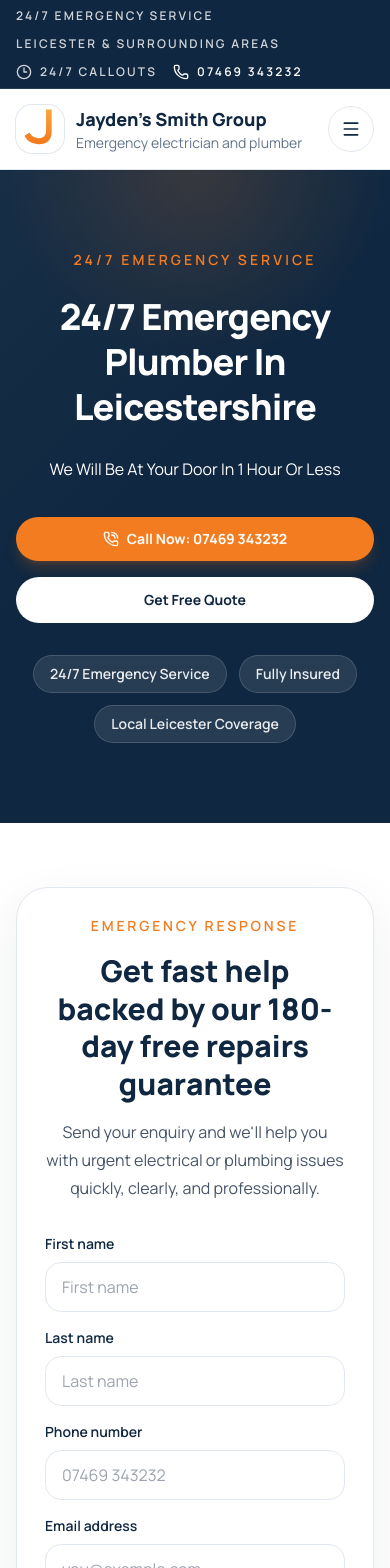
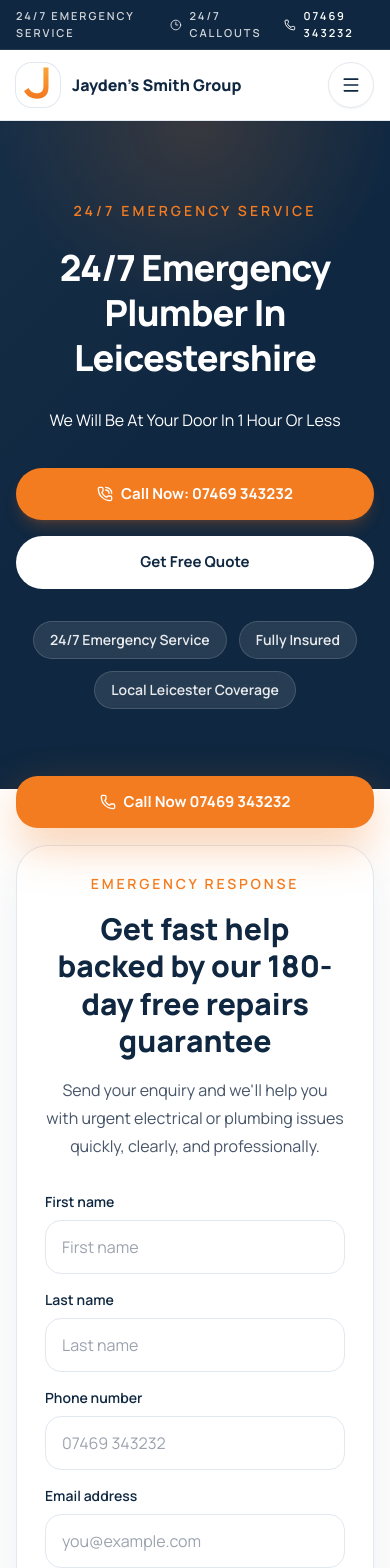
Before and after one commit to jmachipisa18/jaydens-smith-group, a React (Vite) app: page /emergency-plumbing in a window 390 px wide. Shown: the top 1568 px of the page. Built offline with nearby package versions, Linux system fonts and the light colour scheme.

Commit message:
Mobile UX polish and sticky call improvements

```diff
--- a/src/components/EnquiryFormSection.tsx
+++ b/src/components/EnquiryFormSection.tsx
@@ -141,10 +141,11 @@ export function EnquiryFormSection({
               <input
                 required
                 ref={firstNameRef}
+                autoComplete="given-name"
                 name="firstName"
                 value={values.firstName}
                 onChange={(event) => updateField('firstName', event.target.value)}
-                className="w-full rounded-2xl border border-slate-200 px-4 py-3 outline-none transition focus:border-brand-orange focus:ring-2 focus:ring-orange-100"
+                className="min-h-[54px] w-full rounded-2xl border border-slate-200 px-4 py-3.5 text-base outline-none transition focus:border-brand-orange focus:ring-2 focus:ring-orange-100"
                 placeholder="First name"
               />
               {errors.firstName ? <p className="mt-2 text-sm font-medium text-red-600">{errors.firstName}</p> : null}
@@ -154,10 +155,11 @@ export function EnquiryFormSection({
               <input
                 required
                 ref={lastNameRef}
+                autoComplete="family-name"
                 name="lastName"
                 value={values.lastName}
                 onChange={(event) => updateField('lastName', event.target.value)}
-                className="w-full rounded-2xl border border-slate-200 px-4 py-3 outline-none transition focus:border-brand-orange focus:ring-2 focus:ring-orange-100"
+                className="min-h-[54px] w-full rounded-2xl border border-slate-200 px-4 py-3.5 text-base outline-none transition focus:border-brand-orange focus:ring-2 focus:ring-orange-100"
                 placeholder="Last name"
               />
               {errors.lastName ? <p className="mt-2 text-sm font-medium text-red-600">{errors.lastName}</p> : null}
@@ -168,9 +170,12 @@ export function EnquiryFormSection({
                 required
                 ref={phoneRef}
                 name="phone"
+                type="tel"
+                autoComplete="tel"
+                inputMode="tel"
                 value={values.phone}
                 onChange={(event) => updateField('phone', event.target.value)}
-                className="w-full rounded-2xl border border-slate-200 px-4 py-3 outline-none transition focus:border-brand-orange focus:ring-2 focus:ring-orange-100"
+                className="min-h-[54px] w-full rounded-2xl border border-slate-200 px-4 py-3.5 text-base outline-none transition focus:border-brand-orange focus:ring-2 focus:ring-orange-100"
                 placeholder="07469 343232"
               />
               {errors.phone ? <p className="mt-2 text-sm font-medium text-red-600">{errors.phone}</p> : null}
@@ -182,9 +187,11 @@ export function EnquiryFormSection({
                 type="email"
                 ref={emailRef}
                 name="email"
+                autoComplete="email"
+                inputMode="email"
                 value={values.email}
                 onChange={(event) => updateField('email', event.target.value)}
-                className="w-full rounded-2xl border border-slate-200 px-4 py-3 outline-none transition focus:border-brand-orange focus:ring-2 focus:ring-orange-100"
+                className="min-h-[54px] w-full rounded-2xl border border-slate-200 px-4 py-3.5 text-base outline-none transition focus:border-brand-orange focus:ring-2 focus:ring-orange-100"
                 placeholder="you@example.com"
               />
               {errors.email ? <p className="mt-2 text-sm font-medium text-red-600">{errors.email}</p> : null}
@@ -196,7 +203,7 @@ export function EnquiryFormSection({
                 name="serviceNeeded"
                 value={values.serviceNeeded}
                 onChange={(event) => updateField('serviceNeeded', event.target.value)}
-                className="w-full rounded-2xl border border-slate-200 bg-white px-4 py-3 outline-none transition focus:border-brand-orange focus:ring-2 focus:ring-orange-100"
+                className="min-h-[54px] w-full rounded-2xl border border-slate-200 bg-white px-4 py-3.5 text-base outline-none transition focus:border-brand-orange focus:ring-2 focus:ring-orange-100"
               >
                 <option value="" disabled>
                   Select a service
--- a/src/components/HeroLeadForm.tsx
+++ b/src/components/HeroLeadForm.tsx
@@ -52,21 +52,21 @@ export function HeroLeadForm() {
   }
 
   return (
-    <div className="w-full max-w-3xl rounded-[2rem] bg-white p-6 text-brand-navy shadow-[0_30px_80px_rgba(8,22,38,0.28)] sm:p-8">
-      <div className="max-w-2xl">
+    <div className="w-full max-w-2xl rounded-[2rem] bg-white/98 p-5 text-brand-navy shadow-[0_30px_80px_rgba(8,22,38,0.28)] backdrop-blur-sm sm:p-8">
+      <div className="max-w-xl text-center sm:text-left">
         <p className="text-sm font-semibold uppercase tracking-[0.22em] text-brand-orange">Get Started</p>
-        <h1 className="mt-3 text-3xl font-extrabold tracking-tight sm:text-4xl">
+        <h1 className="mt-3 text-[1.95rem] font-extrabold tracking-tight sm:text-4xl">
           Tell us what you need and we&apos;ll get you to the right next step.
         </h1>
       </div>
 
-      <form className="mt-6 grid gap-4 lg:grid-cols-[1.7fr_0.9fr_auto] lg:items-start" onSubmit={handleSubmit} noValidate>
+      <form className="mt-6 grid gap-4 lg:grid-cols-[1.6fr_0.95fr_auto] lg:items-start" onSubmit={handleSubmit} noValidate>
         <label className="block">
           <span className="mb-2 block text-sm font-semibold">I need help with…</span>
           <select
             value={values.service}
             onChange={(event) => updateField('service', event.target.value)}
-            className="w-full rounded-2xl border border-slate-200 bg-white px-4 py-3.5 text-base outline-none transition focus:border-brand-orange focus:ring-2 focus:ring-orange-100"
+            className="min-h-[54px] w-full rounded-2xl border border-slate-200 bg-white px-4 py-3.5 text-base outline-none transition focus:border-brand-orange focus:ring-2 focus:ring-orange-100"
           >
             <option value="" disabled>
               I need help with…
@@ -89,19 +89,21 @@ export function HeroLeadForm() {
           <input
             value={values.postcode}
             onChange={(event) => updateField('postcode', event.target.value)}
-            className="w-full rounded-2xl border border-slate-200 px-4 py-3.5 text-base uppercase outline-none transition focus:border-brand-orange focus:ring-2 focus:ring-orange-100"
+            autoComplete="postal-code"
+            inputMode="text"
+            className="min-h-[54px] w-full rounded-2xl border border-slate-200 px-4 py-3.5 text-base uppercase outline-none transition focus:border-brand-orange focus:ring-2 focus:ring-orange-100"
             placeholder="LE1 1AA"
           />
           {errors.postcode ? <p className="mt-2 text-sm font-medium text-red-600">{errors.postcode}</p> : null}
         </label>
 
-        <button type="submit" className="primary-button h-[54px] w-full justify-center self-end px-8 lg:w-auto">
+        <button type="submit" className="primary-button w-full justify-center self-end px-8 lg:w-auto">
           Get Started
           <ArrowRight className="h-4 w-4" />
         </button>
       </form>
 
-      <div className="mt-5 inline-flex flex-wrap items-center gap-3 rounded-[1.25rem] border border-slate-200 bg-slate-50 px-4 py-3 text-sm font-semibold text-slate-700">
+      <div className="mt-5 flex flex-wrap items-center justify-center gap-3 rounded-[1.25rem] border border-slate-200 bg-slate-50 px-4 py-3 text-sm font-semibold text-slate-700 sm:justify-start">
         <span className="inline-flex items-center gap-2">
           <span className="text-lg font-extrabold tracking-tight">
             <span className="text-[#4285F4]">G</span>
@@ -119,7 +121,7 @@ export function HeroLeadForm() {
             </svg>
           ))}
         </div>
-        <span className="text-brand-navy">25+ 5 star reviews</span>
+        <span className="text-center text-brand-navy">25+ 5 star reviews</span>
       </div>
     </div>
   );
--- a/src/index.css
+++ b/src/index.css
@@ -7,6 +7,7 @@
 @layer base {
   html {
     scroll-behavior: smooth;
+    -webkit-text-size-adjust: 100%;
   }
 
   body {
@@ -24,7 +25,7 @@
   }
 
   .section-space {
-    @apply py-16 sm:py-20;
+    @apply py-14 sm:py-20;
   }
 
   .card-panel {
@@ -32,10 +33,10 @@
   }
 
   .primary-button {
-    @apply inline-flex items-center justify-center gap-2 rounded-full bg-brand-orange px-6 py-3 text-sm font-bold text-white shadow-lg shadow-orange-500/20 transition duration-200 hover:-translate-y-0.5 hover:bg-orange-500;
+    @apply inline-flex min-h-[52px] items-center justify-center gap-2 rounded-full bg-brand-orange px-7 py-3.5 text-[15px] font-bold text-white shadow-lg shadow-orange-500/20 transition duration-200 hover:-translate-y-0.5 hover:bg-orange-500 active:translate-y-0;
   }
 
   .secondary-button {
-    @apply inline-flex items-center justify-center gap-2 rounded-full border border-white/30 bg-white px-6 py-3 text-sm font-bold text-brand-navy transition duration-200 hover:-translate-y-0.5 hover:bg-slate-100;
+    @apply inline-flex min-h-[52px] items-center justify-center gap-2 rounded-full border border-white/30 bg-white px-7 py-3.5 text-[15px] font-bold text-brand-navy transition duration-200 hover:-translate-y-0.5 hover:bg-slate-100 active:translate-y-0;
   }
 }
--- a/src/layout/Layout.tsx
+++ b/src/layout/Layout.tsx
@@ -25,13 +25,14 @@ export function Layout() {
       <ScrollManager />
       <header className="sticky top-0 z-50">
         <div className="border-b border-white/10 bg-brand-navy text-white">
-          <div className="container-shell flex min-h-11 flex-col justify-center gap-3 py-2 text-xs font-semibold uppercase tracking-[0.18em] sm:flex-row sm:items-center sm:justify-between sm:text-sm">
-            <div className="flex flex-wrap items-center gap-3 text-white/80">
+          <div className="container-shell flex min-h-11 items-center justify-between gap-4 py-2 text-[11px] font-semibold uppercase tracking-[0.18em] sm:text-sm">
+            <div className="text-white/80 sm:hidden">24/7 emergency service</div>
+            <div className="hidden flex-wrap items-center gap-3 text-white/80 sm:flex">
               {topBarItems.map((item) => (
                 <span key={item}>{item}</span>
               ))}
             </div>
-            <div className="flex flex-wrap items-center gap-4">
+            <div className="flex items-center gap-4">
               <span className="inline-flex items-center gap-2 text-white/80">
                 <Clock3 className="h-4 w-4" />
                 24/7 Callouts
@@ -44,14 +45,14 @@ export function Layout() {
           </div>
         </div>
         <div className="border-b border-slate-200 bg-white/95 shadow-sm backdrop-blur">
-          <div className="container-shell flex items-center justify-between gap-4 py-4">
+          <div className="container-shell flex items-center justify-between gap-3 py-3 sm:gap-4 sm:py-4">
             <Link to="/" className="flex items-center gap-3" onClick={() => setOpen(false)}>
-              <div className="flex h-12 w-12 items-center justify-center overflow-hidden rounded-2xl bg-white p-1 ring-1 ring-slate-200">
+              <div className="flex h-11 w-11 shrink-0 items-center justify-center overflow-hidden rounded-2xl bg-white p-1 ring-1 ring-slate-200 sm:h-12 sm:w-12">
                 <img src={jLogo} alt="Jayden’s Smith Group logo" className="h-full w-full object-contain" />
               </div>
-              <div>
-                <p className="text-lg font-extrabold text-brand-navy">{company.name}</p>
-                <p className="text-sm text-slate-500">Emergency electrician and plumber</p>
+              <div className="min-w-0">
+                <p className="truncate text-base font-extrabold text-brand-navy sm:text-lg">{company.name}</p>
+                <p className="hidden text-sm text-slate-500 sm:block">Emergency electrician and plumber</p>
               </div>
             </Link>
 
@@ -161,9 +162,10 @@ export function Layout() {
 
             <button
               type="button"
-              className="inline-flex rounded-full border border-slate-200 p-3 text-brand-navy lg:hidden"
+              className="inline-flex rounded-full border border-slate-200 bg-white p-3 text-brand-navy shadow-sm transition duration-200 hover:border-orange-200 hover:text-brand-orange lg:hidden"
               onClick={() => setOpen((value) => !value)}
               aria-label="Toggle navigation"
+              aria-expanded={open}
             >
               <Menu className="h-5 w-5" />
             </button>
@@ -176,7 +178,7 @@ export function Layout() {
                 exit={{ height: 0, opacity: 0 }}
                 className="overflow-hidden border-t border-slate-200 bg-white lg:hidden"
               >
-                <div className="container-shell flex flex-col py-4">
+                <div className="container-shell flex max-h-[calc(100vh-9rem)] flex-col space-y-1 overflow-y-auto py-4 pb-5">
                   {standardNavLinks.slice(0, 1).map((link) => (
                     <NavLink
                       key={link.path}
@@ -253,9 +255,19 @@ export function Layout() {
         </div>
       </header>
 
-      <main>
+      <main className="pb-24 lg:pb-0">
         <Outlet />
       </main>
+
+      <div className="fixed inset-x-4 bottom-4 z-40 lg:hidden">
+        <a
+          href={company.tel}
+          className="primary-button w-full rounded-[1.35rem] shadow-[0_18px_45px_rgba(244,124,32,0.35)]"
+        >
+          <Phone className="h-4 w-4" />
+          Call Now {company.phone}
+        </a>
+      </div>
 
       <footer className="bg-brand-navy text-white">
         <div className="border-t border-white/10">
--- a/src/pages/ContactPage.tsx
+++ b/src/pages/ContactPage.tsx
@@ -147,9 +147,10 @@ export function ContactPage() {
                 <span className="mb-2 block text-sm font-semibold text-brand-navy">Name</span>
                 <input
                   required
+                  autoComplete="name"
                   value={values.name}
                   onChange={(event) => updateField('name', event.target.value)}
-                  className="w-full rounded-2xl border border-slate-200 px-4 py-3 outline-none transition focus:border-brand-orange focus:ring-2 focus:ring-orange-100"
+                  className="min-h-[54px] w-full rounded-2xl border border-slate-200 px-4 py-3.5 text-base outline-none transition focus:border-brand-orange focus:ring-2 focus:ring-orange-100"
                   placeholder="Your name"
                 />
                 {errors.name ? <p className="mt-2 text-sm font-medium text-red-600">{errors.name}</p> : null}
@@ -158,9 +159,12 @@ export function ContactPage() {
                 <span className="mb-2 block text-sm font-semibold text-brand-navy">Phone</span>
                 <input
                   required
+                  type="tel"
+                  autoComplete="tel"
+                  inputMode="tel"
                   value={values.phone}
                   onChange={(event) => updateField('phone', event.target.value)}
-                  className="w-full rounded-2xl border border-slate-200 px-4 py-3 outline-none transition focus:border-brand-orange focus:ring-2 focus:ring-orange-100"
+                  className="min-h-[54px] w-full rounded-2xl border border-slate-200 px-4 py-3.5 text-base outline-none transition focus:border-brand-orange focus:ring-2 focus:ring-orange-100"
                   placeholder="07469 343232"
                 />
                 {errors.phone ? <p className="mt-2 text-sm font-medium text-red-600">{errors.phone}</p> : null}
@@ -168,9 +172,10 @@ export function ContactPage() {
               <label className="sm:col-span-1">
                 <span className="mb-2 block text-sm font-semibold text-brand-navy">Postcode</span>
                 <input
+                  autoComplete="postal-code"
                   value={values.postcode}
                   onChange={(event) => updateField('postcode', event.target.value)}
-                  className="w-full rounded-2xl border border-slate-200 px-4 py-3 uppercase outline-none transition focus:border-brand-orange focus:ring-2 focus:ring-orange-100"
+                  className="min-h-[54px] w-full rounded-2xl border border-slate-200 px-4 py-3.5 text-base uppercase outline-none transition focus:border-brand-orange focus:ring-2 focus:ring-orange-100"
                   placeholder="LE1 1AA"
                 />
               </label>
@@ -180,7 +185,7 @@ export function ContactPage() {
                   required
                   value={values.serviceNeeded}
                   onChange={(event) => updateField('serviceNeeded', event.target.value)}
-                  className="w-full rounded-2xl border border-slate-200 px-4 py-3 outline-none transition focus:border-brand-orange focus:ring-2 focus:ring-orange-100"
+                  className="min-h-[54px] w-full rounded-2xl border border-slate-200 px-4 py-3.5 text-base outline-none transition focus:border-brand-orange focus:ring-2 focus:ring-orange-100"
                 >
                   {contactReasons.map((reason) => (
                     <option key={reason} value={reason}>
@@ -196,7 +201,7 @@ export function ContactPage() {
                   required
                   value={values.message}
                   onChange={(event) => updateField('message', event.target.value)}
-                  className="min-h-36 w-full rounded-2xl border border-slate-200 px-4 py-3 outline-none transition focus:border-brand-orange focus:ring-2 focus:ring-orange-100"
+                  className="min-h-36 w-full rounded-2xl border border-slate-200 px-4 py-3.5 text-base outline-none transition focus:border-brand-orange focus:ring-2 focus:ring-orange-100"
                   placeholder="Tell us what’s happening and where you are based."
                 />
                 {errors.message ? <p className="mt-2 text-sm font-medium text-red-600">{errors.message}</p> : null}
--- a/src/pages/HomePage.tsx
+++ b/src/pages/HomePage.tsx
@@ -36,8 +36,8 @@ export function HomePage() {
             backgroundSize: 'cover',
           }}
         />
-        <div className="absolute inset-0 bg-[linear-gradient(90deg,rgba(8,22,38,0.78)_0%,rgba(8,22,38,0.48)_42%,rgba(8,22,38,0.58)_100%)]" />
-        <div className="container-shell relative flex min-h-[560px] items-center py-16 sm:py-24 lg:min-h-[620px]">
+        <div className="absolute inset-0 bg-[linear-gradient(180deg,rgba(8,22,38,0.76)_0%,rgba(8,22,38,0.58)_52%,rgba(8,22,38,0.68)_100%)] sm:bg-[linear-gradient(90deg,rgba(8,22,38,0.78)_0%,rgba(8,22,38,0.48)_42%,rgba(8,22,38,0.58)_100%)]" />
+        <div className="container-shell relative flex min-h-[460px] items-center py-12 sm:min-h-[560px] sm:py-20 lg:min-h-[620px] lg:py-24">
           <motion.div
             initial={{ opacity: 0, y: 20 }}
             animate={{ opacity: 1, y: 0 }}
@@ -106,11 +106,11 @@ export function HomePage() {
             description=""
             align="center"
           />
-          <div className="mt-10 grid gap-6 lg:grid-cols-3">
+          <div className="mx-auto mt-10 grid max-w-6xl gap-5 lg:grid-cols-3 lg:gap-6">
             {testimonials.map((testimonial) => (
               <div
                 key={testimonial.name}
-                className="rounded-[2rem] border border-slate-200 bg-white p-7 shadow-soft transition duration-300 hover:-translate-y-1 hover:shadow-[0_24px_60px_rgba(15,39,64,0.12)]"
+                className="rounded-[2rem] border border-slate-200 bg-white p-6 shadow-soft transition duration-300 hover:-translate-y-1 hover:shadow-[0_24px_60px_rgba(15,39,64,0.12)] sm:p-7"
               >
                 <div className="flex items-start justify-between gap-4">
                   <div>
@@ -133,7 +133,7 @@ export function HomePage() {
                     Google
                   </div>
                 </div>
-                <p className="mt-6 leading-7 text-slate-600">{testimonial.text}</p>
+                <p className="mt-6 text-[15px] leading-7 text-slate-600 sm:text-base">{testimonial.text}</p>
                 <div className="mt-6 flex items-center gap-2 text-sm font-medium text-slate-500">
                   <Quote className="h-4 w-4 text-orange-200" />
                   Verified-style placeholder review
```
